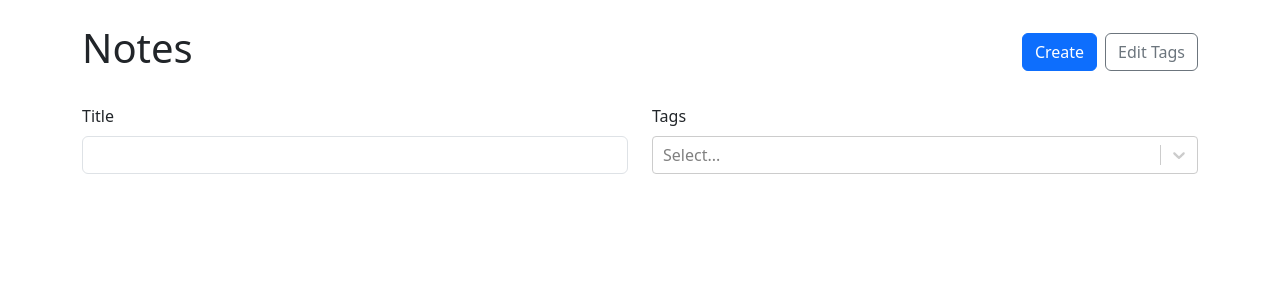
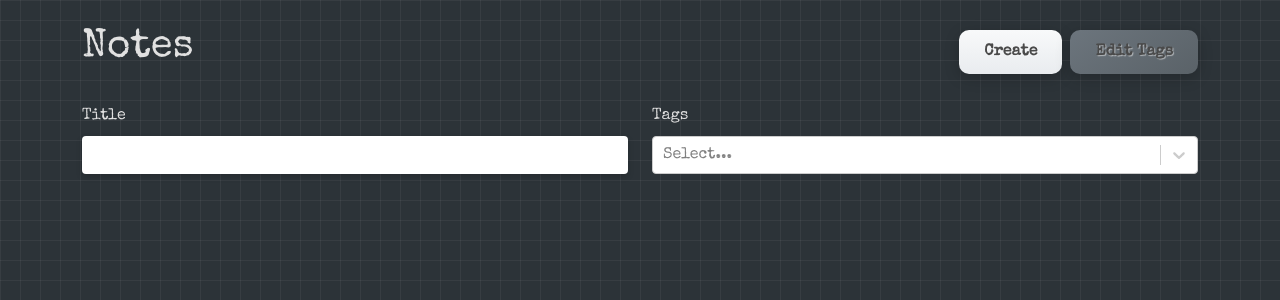
Before and after one commit to PariaSabet/note-taking-app, a React (Vite) app in the folder note-taking-app/: page / in a window 1280 px wide. Shown: the top 300 px of the page. Built offline with nearby package versions, Linux system fonts and the light colour scheme.

Commit message:
design modifications

```diff
--- a/note-taking-app/src/NoteList.module.css
+++ b/note-taking-app/src/NoteList.module.css
@@ -1,9 +1,42 @@
 .card {
-  transition: translate ease-in-out 100ms, box-shadow ease-in-out 100ms;
+  background: white;
+  background-image: linear-gradient(#e1e1f1 1px, transparent 1px);
+  background-size: 100% 1.5rem;
+  box-shadow: 0 3px 6px rgba(0, 0, 0, 0.16);
+  border-radius: 4px;
+  position: relative;
+  min-height: 200px;
+  transition: transform 0.2s ease-in-out, box-shadow 0.2s ease-in-out;
+  font-family: 'Special Elite', monospace;
 }
 
-.card:hover,
-.card:focus {
-  translate: 0 -5px;
-  box-shadow: 0 5px 8px 0 rgba(0, 0, 0, 0.2);
+.card::before {
+  content: '';
+  width: 2px;
+  height: 100%;
+  position: absolute;
+  left: 3rem;
+  top: 0;
+  background-color: #ff9e9e;
 }
+
+.card:hover {
+  transform: translateY(-3px);
+  box-shadow: 0 6px 12px rgba(0, 0, 0, 0.16);
+}
+
+.cardContent {
+  padding-left: 4rem;
+  padding-top: 0.25rem;
+}
+
+.card span {
+  color: #4a4a4a;
+  line-height: 1.5rem;
+  display: block;
+  margin-top: 11px;
+}
+
+.cardTags {
+  margin-top: 0.5rem;
+}
--- a/note-taking-app/src/NoteList.tsx
+++ b/note-taking-app/src/NoteList.tsx
@@ -13,6 +13,7 @@ import ReactSelect from "react-select";
 import { Tag, Note } from "./App";
 import { useMemo, useState } from "react";
 import styles from "./NoteList.module.css";
+import "./styles/global.css";
 
 type SimplifiedNote = {
   tags: Tag[];
@@ -66,10 +67,11 @@ export function NoteList({
         <Col xs="auto">
           <Stack gap={2} direction="horizontal">
             <Link to="/new">
-              <Button variant="primary">Create</Button>
+              <Button className="custom-button">Create</Button>
             </Link>
             <Button
-              variant="outline-secondary"
+              className="custom-button"
+              style={{ background: 'linear-gradient(145deg, #6c757d, #5a6268)' }}
               onClick={() => setEditTagsModalIsOpen(true)}
             >
               Edit Tags
@@ -143,17 +145,17 @@ function NoteCard({ id, title, tags }: SimplifiedNote) {
       <Card.Body>
         <Stack
           gap={2}
-          className="align-items-center justify-content-center h-100"
+          className={`align-items-start justify-content-start h-100 ${styles.cardContent}`}
         >
           <span className="fs-5">{title}</span>
           {tags.length > 0 && (
             <Stack
               gap={1}
               direction="horizontal"
-              className="justify-content-center flex-wrap"
+              className={`justify-content-start flex-wrap ${styles.cardTags}`}
             >
               {tags.map((tag) => (
-                <Badge key={tag.id} className="text-truncate">
+                <Badge key={tag.id} className="text-truncate bg-light">
                   {tag.label}
                 </Badge>
               ))}
--- /dev/null
+++ b/note-taking-app/src/styles/global.css
@@ -0,0 +1,78 @@
+@import url('https://fonts.googleapis.com/css2?family=Special+Elite&display=swap');
+
+body {
+  background-color: #2c3338;
+  background-image:
+    linear-gradient(rgba(255, 255, 255, 0.05) 1px, transparent 1px),
+    linear-gradient(90deg, rgba(255, 255, 255, 0.05) 1px, transparent 1px);
+  background-size: 20px 20px;
+  min-height: 100vh;
+  font-family: 'Special Elite', monospace;
+  color: #4a4a4a;
+}
+
+h1, h2, h3, h4, h5, h6, .form-label {
+  color: #e1e1e1;
+  font-family: 'Special Elite', monospace;
+}
+
+.form-control {
+  background: white;
+  border: none;
+  border-radius: 4px;
+  padding: 7px;
+  font-family: 'Special Elite', monospace;
+  background-size: 100% 1.5rem;
+  line-height: 1.5rem;
+  box-shadow: 0 3px 6px rgba(0, 0, 0, 0.16);
+}
+
+.form-control:focus {
+  box-shadow: 0 4px 8px rgba(0, 0, 0, 0.2);
+}
+
+.custom-button {
+  font-family: 'Special Elite', monospace;
+  background: white;
+  border: none;
+  border-radius: 10px;
+  color: #4a4a4a;
+  padding: 10px 25px;
+  font-weight: 600;
+  box-shadow: 0 4px 15px rgba(0, 0, 0, 0.2);
+  transition: all 0.3s ease;
+  text-shadow: 1px 1px 1px rgba(255, 255, 255, 0.5);
+  background-image: linear-gradient(#f8f9fa, #e9ecef);
+}
+
+.custom-button:hover {
+  transform: translateY(-2px);
+  box-shadow: 0 6px 20px rgba(0, 0, 0, 0.3);
+}
+
+.custom-button:active {
+  transform: translateY(1px);
+  box-shadow: 0 2px 10px rgba(0, 0, 0, 0.2);
+}
+
+.badge {
+  font-family: 'Special Elite', monospace;
+  background-color: #f8f9fa;
+  color: #4a4a4a;
+  border: 1px solid #dee2e6;
+  padding: 0.5em 0.8em
+}
+.select__control {
+  font-family: 'Special Elite', monospace;
+  background: white;
+  border: none;
+  box-shadow: 0 3px 6px rgba(0, 0, 0, 0.16);
+}
+
+.select__menu {
+  font-family: 'Special Elite', monospace;
+}
+
+.select__option {
+  font-family: 'Special Elite', monospace;
+}
```
